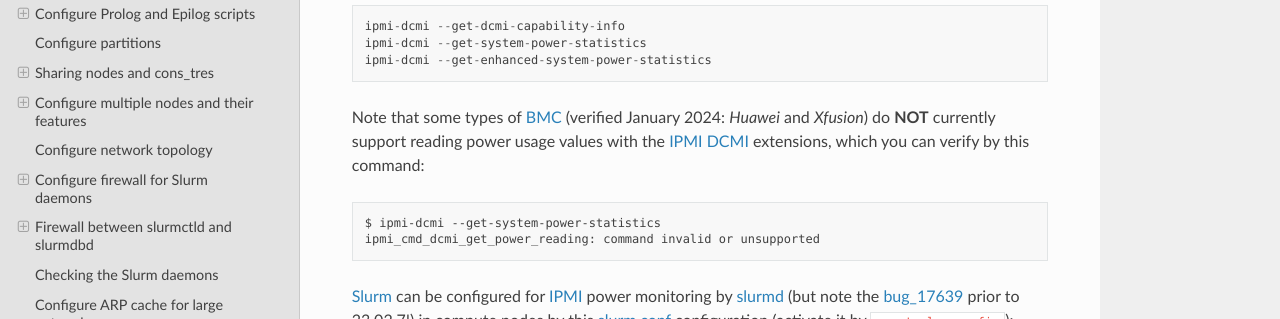
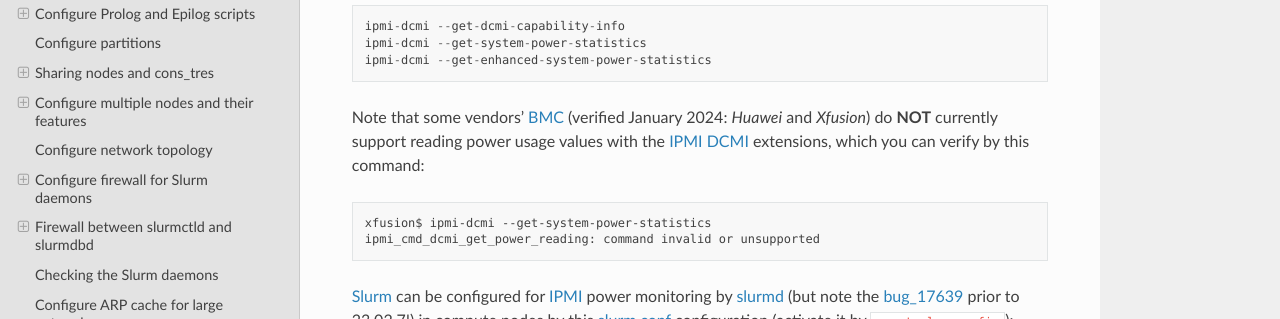
Before and after one commit to OleHolmNielsen/Niflheim_system, a Sphinx documentation site: the page built from docs/Slurm_configuration.rst, in a window 1280 px wide and 900 px high, scrolled down 19015 px. Shown: the part 150-469 px from the top of the window. Built offline with Sphinx 7.4.7 and the Read the Docs theme 2.0.0, drawn with Linux system fonts in a browser that asks for light colours.

Commit message:
Minor edit

```diff
--- a/docs/Slurm_configuration.rst
+++ b/docs/Slurm_configuration.rst
@@ -780,11 +780,11 @@
   ipmi-dcmi --get-system-power-statistics
   ipmi-dcmi --get-enhanced-system-power-statistics
 
-Note that some types of BMC_ (verified January 2024: *Huawei* and *Xfusion*)
+Note that some vendors' BMC_ (verified January 2024: *Huawei* and *Xfusion*)
 do **NOT** currently support reading power usage values with the IPMI_ DCMI_ extensions,
 which you can verify by this command::
 
-  $ ipmi-dcmi --get-system-power-statistics
+  xfusion$ ipmi-dcmi --get-system-power-statistics
   ipmi_cmd_dcmi_get_power_reading: command invalid or unsupported
 
 Slurm_ can be configured for IPMI_ power monitoring by slurmd_ (but note the bug_17639_ prior to 23.02.7!)
```
